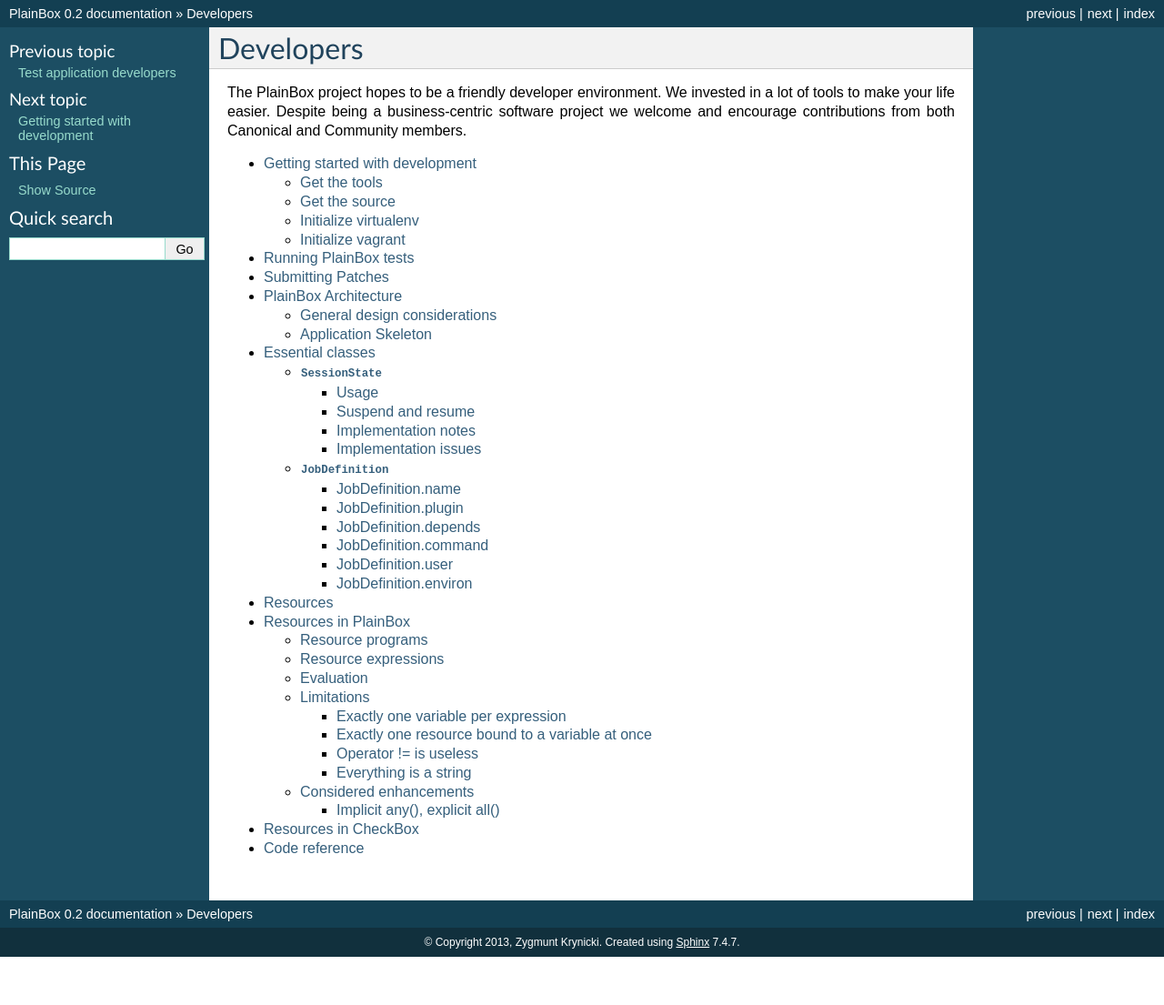
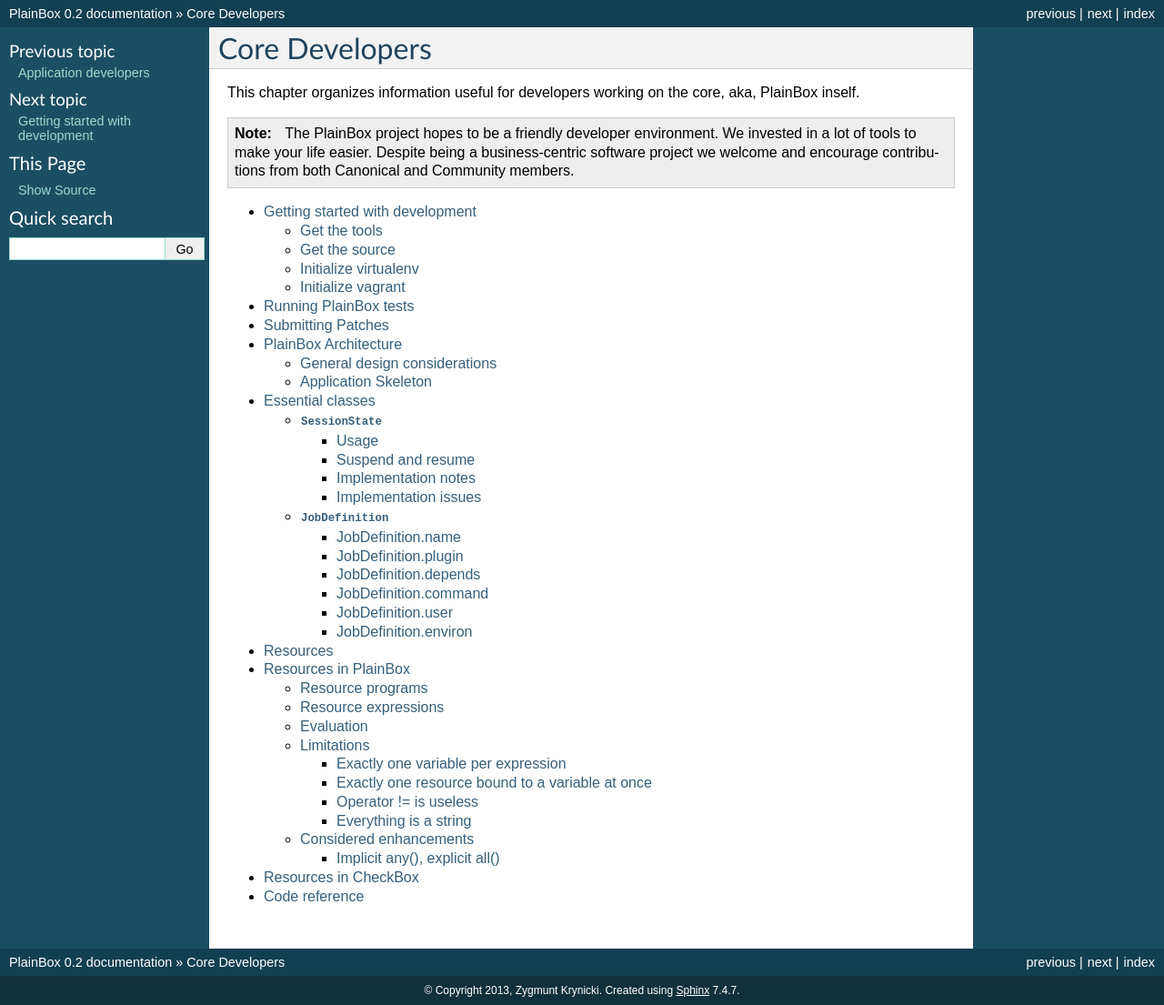
Before and after one commit to pombredanne/git.launchpad.net-plainbox, a Sphinx documentation site: the page built from docs/dev/index.rst, in a window 1280 px wide. Shown: the whole page at 91% size. Built offline with Sphinx 7.4.7, drawn with Linux system fonts in a browser that asks for light colours; before the commit the page ends 1052 px from its top, so only the background shows below that.

Commit message:
docs: update intro for core developers
Signed-off-by: Zygmunt Krynicki <zygmunt.krynicki@canonical.com>

```diff
--- a/docs/appdev/index.rst
+++ b/docs/appdev/index.rst
@@ -1,5 +1,5 @@
-Test application developers
-===========================
+Application developers
+======================
 
 This chapter organizes information useful for developers working on testing
 systems and checkbox drivatives.
--- a/docs/dev/index.rst
+++ b/docs/dev/index.rst
@@ -1,10 +1,15 @@
-Developers
-==========
+Core Developers
+===============
 
-The PlainBox project hopes to be a friendly developer environment. We invested
-in a lot of tools to make your life easier. Despite being a business-centric
-software project we welcome and encourage contributions from both Canonical and
-Community members.
+This chapter organizes information useful for developers working on the core,
+aka, PlainBox inself.
+
+.. note::
+
+    The PlainBox project hopes to be a friendly developer environment. We
+    invested in a lot of tools to make your life easier. Despite being a
+    business-centric software project we welcome and encourage contributions
+    from both Canonical and Community members.
 
 .. toctree::
    :maxdepth: 3
```
